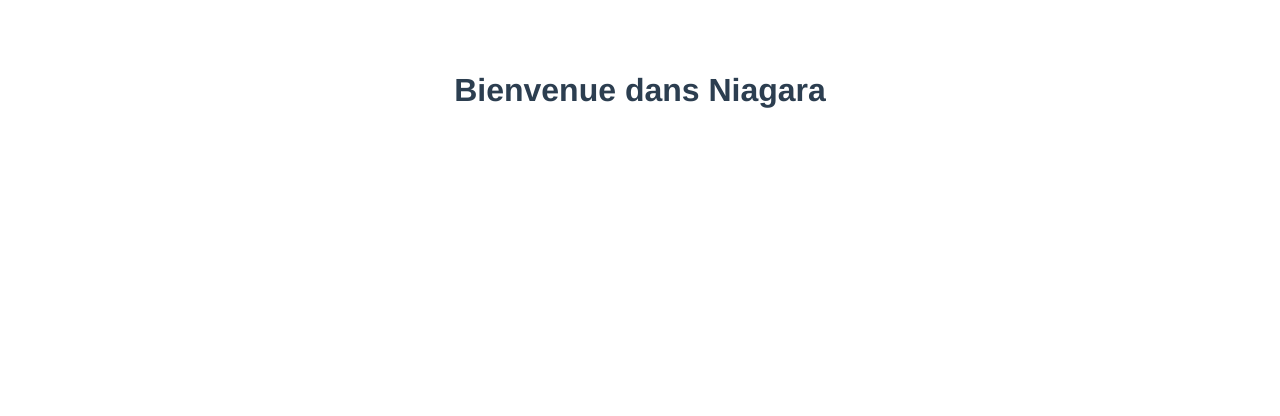
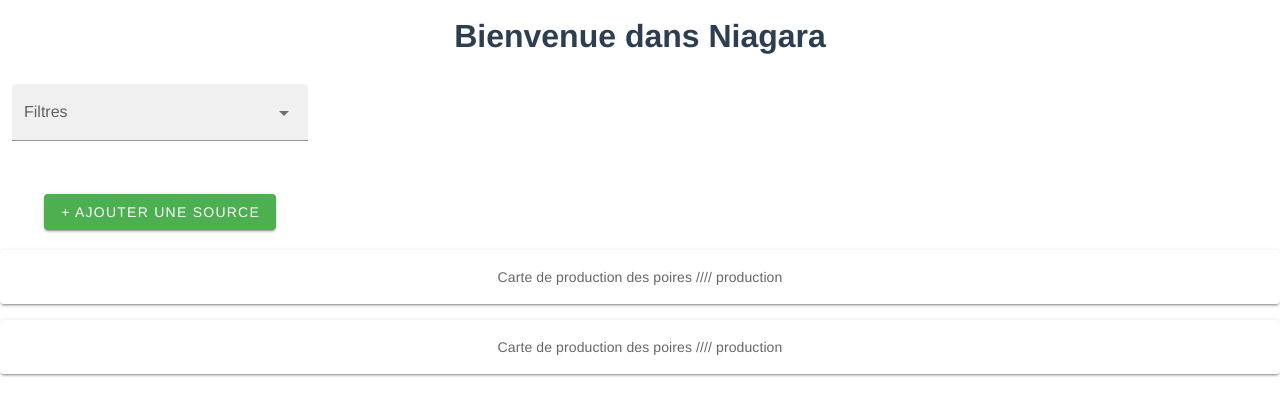
Before and after one commit to mattaiod/niagara, a Vue app: page /tableau-bord in a window 1280 px wide. Shown: the top 416 px of the page. Built offline with nearby package versions, Linux system fonts and the light colour scheme.

Commit message:
sources full

```diff
--- a/src/App.vue
+++ b/src/App.vue
@@ -16,7 +16,6 @@
 }
 
 #nav {
-  padding: 30px;
 
   a {
     font-weight: bold;
--- /dev/null
+++ b/src/components/Source.vue
@@ -0,0 +1,22 @@
+<template>
+  <v-card>
+    <v-card-text>
+    {{ nameCard }} ////
+    {{ teamLabel }}
+    </v-card-text>
+  </v-card>
+</template>
+
+<script>
+  export default {
+    name: 'Source',
+    data() {
+      return {
+      }
+    },
+  props: {
+    nameCard: {type: String, required: true},
+    teamLabel: {type: String, required: true},
+  }
+}
+</script>
--- a/src/components/Sources.vue
+++ /dev/null
@@ -1,14 +0,0 @@
-<template>
-  <v-container>
-    <h1>Bienvenue dans Niagara</h1>
-  </v-container>
-</template>
-
-<script>
-  export default {
-    name: 'Sources',
-
-    data: () => ({
-  })
-}
-</script>
--- a/src/store/index.js
+++ b/src/store/index.js
@@ -25,10 +25,20 @@
         teamLabel: 'production',
         triggerType: 'Manuel',
         dateUpdateExpected: '2020-05-07',
+      },
+      {
+        inputFormat: 'Fichier',
+        file: 'txt.txt',
+        nameCard: 'Carte de production des poires',
+        teamLabel: 'production',
+        triggerType: 'Manuel',
+        dateUpdateExpected: '2020-05-07',
       }
-    ]
+    ],
+    teamLabels: ['logistique', 'production', 'qualité', 'maintenance'],
   },
   getters: {
+    teamLabels: (state) => state.teamLabels,
     sources: (state) => state.sources,
   },
   mutations: {
--- a/src/views/Dashboard.vue
+++ b/src/views/Dashboard.vue
@@ -1,17 +1,60 @@
 <template>
   <div class="home">
-    <Sources msg="Welcome to Your Vue.js App"/>
+    <v-app>
+      <v-container fluid>
+        <v-row>
+          <v-col cols="12">
+            <h1>Bienvenue dans Niagara</h1>
+          </v-col>
+        </v-row>
+        <v-row>
+          <v-col cols="3">
+            <v-select
+              :items="filters"
+              filled
+              label="Filtres"
+            ></v-select>
+          </v-col>
+        </v-row>
+        <v-row>
+          <v-col cols="3">
+            <v-btn color="success" @click="onNewSource">+ Ajouter une source</v-btn>
+          </v-col>
+        </v-row>
+      </v-container>
+      <v-list v-for="source in sources" :key="source.id">
+        <Source
+        :nameCard= "source.nameCard"
+        :teamLabel= "source.teamLabel">
+        </Source>
+      </v-list>
+
+    </v-app>
   </div>
 </template>
 
 <script>
-// @ is an alias to /src
-import Sources from '@/components/Sources.vue'
+import store from '@/store'
+import router from '@/router'
+import Source from '@/components/Source.vue'
 
 export default {
   name: 'Dashboard',
   components: {
-    Sources
+    Source
+  },
+  data() {
+    return {
+    }
+  },
+  computed: {
+    sources(){ return store.getters.sources },
+    filters(){ return store.getters.teamLabels },
+  },
+  methods: {
+    onNewSource() {
+      router.push("/nouvelle-source");
+    }
   }
 }
 </script>
```
